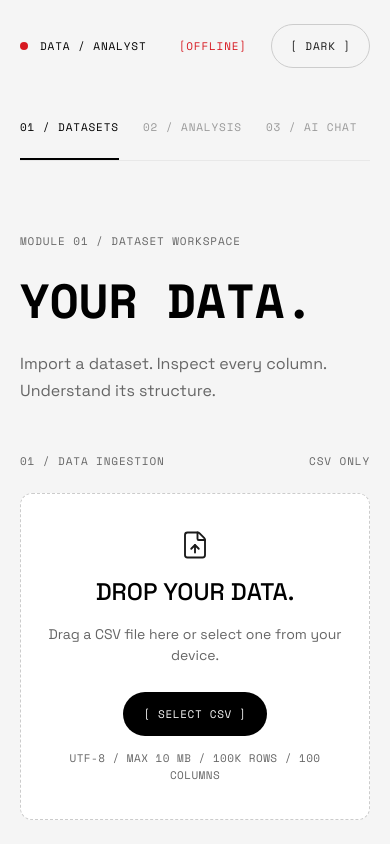
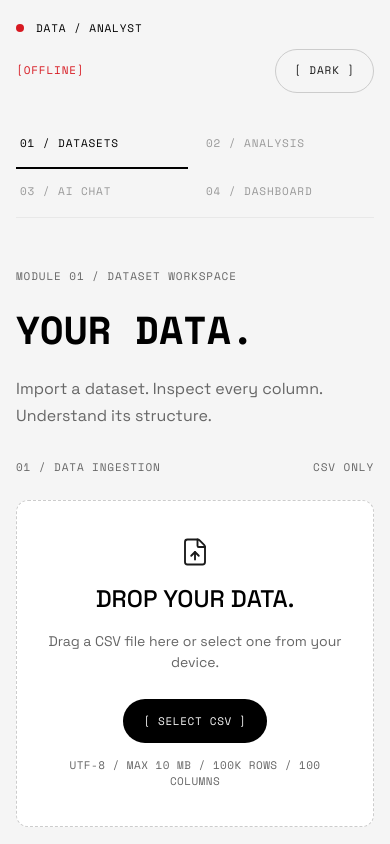
Before and after one commit to Roshan-R-S/Full-Stack-AI-data-analyst, a React (Vite) app in the folder frontend/: page / in a window 390 px wide. Shown: the top 844 px of the page. Built offline with nearby package versions, Linux system fonts and the light colour scheme; no server answers; a web font is replaced by a local one.

Commit message:
style: improve responsive layouts for mobile and tablet

```diff
--- a/frontend/src/components/charts/VerifiedChart.tsx
+++ b/frontend/src/components/charts/VerifiedChart.tsx
@@ -277,7 +277,16 @@ export default function VerifiedChart({
         </p>
       )}
 
-      <div className="verified-chart-canvas">
+      <div
+        className={`verified-chart-canvas verified-chart-canvas--${mode}`}
+        role={mode === "pie" || mode === "donut" ? undefined : "region"}
+        aria-label={
+          mode === "pie" || mode === "donut"
+            ? undefined
+            : "Chart plot. Scroll horizontally on narrow screens."
+        }
+        tabIndex={mode === "pie" || mode === "donut" ? undefined : 0}
+      >
         {mode === "bar" && (
           <ResponsiveContainer width="100%" height={320}>
             <BarChart
--- a/frontend/src/index.css
+++ b/frontend/src/index.css
@@ -1848,3 +1848,237 @@ html {
     animation: none;
   }
 }
+
+
+/* PHASE 8B.1 RESPONSIVE LAYOUT */
+
+.app-shell > main,
+.view-transition,
+.dashboard-chart-card,
+.ai-conversation-panel,
+.saved-analysis-info {
+  min-width: 0;
+}
+
+.table-scroll {
+  max-width: 100%;
+  overscroll-behavior-x: contain;
+}
+
+.verified-chart-canvas:focus-visible {
+  outline: 2px solid var(--accent);
+  outline-offset: 3px;
+}
+
+/* Tablets and compact laptops */
+@media (max-width: 1024px) {
+  .app-shell {
+    padding-inline: clamp(20px, 4vw, 48px);
+  }
+
+  .dashboard-chart-grid {
+    grid-template-columns: minmax(0, 1fr);
+  }
+
+  .dashboard-chart-card:first-child {
+    grid-column: auto;
+  }
+
+  .dashboard-chart-card {
+    padding: clamp(14px, 2.5vw, 22px);
+  }
+}
+
+/* Phones and narrow tablets */
+@media (max-width: 700px) {
+  .workspace-hero {
+    padding: 64px 0 42px;
+  }
+
+  .workspace-hero h1 {
+    font-size: clamp(34px, 8vw, 56px);
+    overflow-wrap: anywhere;
+  }
+
+  .app-navigation {
+    display: grid;
+    grid-template-columns: repeat(2, minmax(0, 1fr));
+    gap: 0 14px;
+    overflow: visible;
+    white-space: normal;
+    margin-top: 28px;
+  }
+
+  .app-navigation button {
+    width: 100%;
+    min-height: 48px;
+    padding: 12px 4px;
+    text-align: left;
+  }
+
+  .topbar {
+    gap: 12px;
+  }
+
+  .topbar-actions {
+    gap: 10px;
+  }
+
+  .section-heading,
+  .selected-dataset-heading {
+    flex-wrap: wrap;
+  }
+
+  .verified-chart-header {
+    flex-direction: column;
+    align-items: stretch;
+    gap: 14px;
+  }
+
+  .verified-chart-modes {
+    align-self: stretch;
+    width: 100%;
+    gap: 4px;
+  }
+
+  .verified-chart-modes button {
+    flex: 1 1 auto;
+    min-height: 44px;
+    padding: 10px;
+  }
+
+  .verified-chart-excel {
+    width: 100%;
+    min-height: 44px;
+  }
+
+  .verified-chart-canvas--bar,
+  .verified-chart-canvas--horizontal,
+  .verified-chart-canvas--line,
+  .verified-chart-canvas--area {
+    overflow-x: auto;
+    overscroll-behavior-x: contain;
+    padding-bottom: 8px;
+    scrollbar-width: thin;
+    scrollbar-color: var(--text-secondary) var(--surface);
+  }
+
+  .verified-chart-canvas--bar > .recharts-responsive-container,
+  .verified-chart-canvas--line > .recharts-responsive-container,
+  .verified-chart-canvas--area > .recharts-responsive-container {
+    min-width: 520px;
+  }
+
+  .verified-chart-canvas--horizontal > .recharts-responsive-container {
+    min-width: 430px;
+  }
+
+  .verified-chart-legend > div > span:not(.legend-swatch) {
+    min-width: 0;
+    overflow-wrap: anywhere;
+  }
+
+  .analysis-actions,
+  .dashboard-actions {
+    gap: 12px;
+  }
+
+  .saved-analysis-buttons button {
+    min-height: 44px;
+  }
+}
+
+/* Small phones */
+@media (max-width: 480px) {
+  .app-shell {
+    padding: 20px 16px;
+  }
+
+  .topbar {
+    flex-direction: column;
+    align-items: stretch;
+  }
+
+  .topbar-actions {
+    width: 100%;
+    justify-content: space-between;
+  }
+
+  .workspace-hero {
+    padding: 50px 0 30px;
+  }
+
+  .workspace-hero h1 {
+    font-size: clamp(32px, 10vw, 44px);
+  }
+
+  .dashboard-kpi {
+    padding: 18px 12px;
+  }
+
+  .dashboard-kpi strong {
+    font-size: clamp(18px, 5vw, 24px);
+  }
+
+  .chat-window {
+    min-height: min(360px, 55dvh);
+    max-height: 60dvh;
+  }
+
+  .chat-empty {
+    min-height: min(360px, 55dvh);
+  }
+
+  .chat-messages {
+    gap: 18px;
+    padding: 12px;
+  }
+
+  .chat-entry.user {
+    padding: 14px;
+  }
+
+  .chat-composer,
+  .analysis-form,
+  .dashboard-controls {
+    padding: 14px;
+  }
+
+  .chat-composer textarea,
+  .analysis-field select,
+  .analysis-field input,
+  .ai-dataset-select {
+    font-size: 16px;
+  }
+
+  .analysis-actions .nd-btn,
+  .dashboard-actions .nd-btn,
+  .chat-composer-bottom .nd-btn {
+    width: 100%;
+  }
+
+  .pagination {
+    flex-direction: column;
+    align-items: flex-start;
+  }
+
+  .pagination-actions {
+    flex-wrap: wrap;
+  }
+
+  .saved-analysis-buttons {
+    gap: 8px;
+  }
+
+  .saved-analysis-buttons button {
+    flex: 1 1 auto;
+  }
+
+  .verified-chart {
+    padding: 14px 10px;
+  }
+
+  .verified-chart-header h3 {
+    font-size: 16px;
+  }
+}
```
